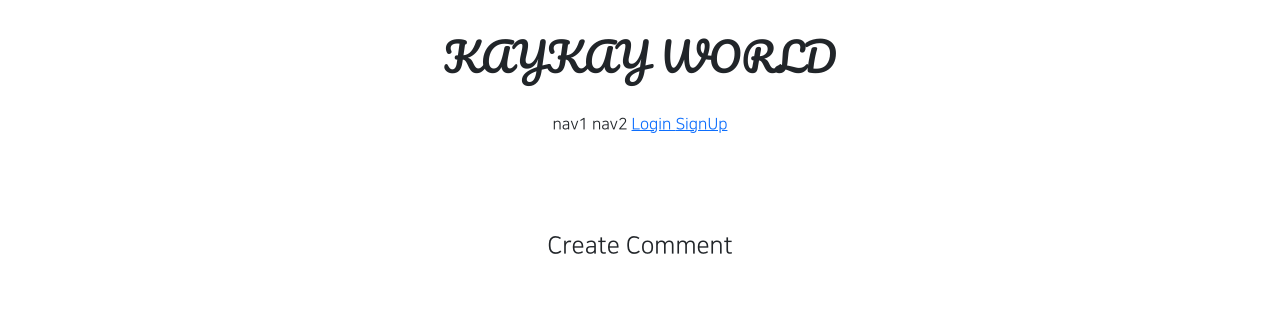
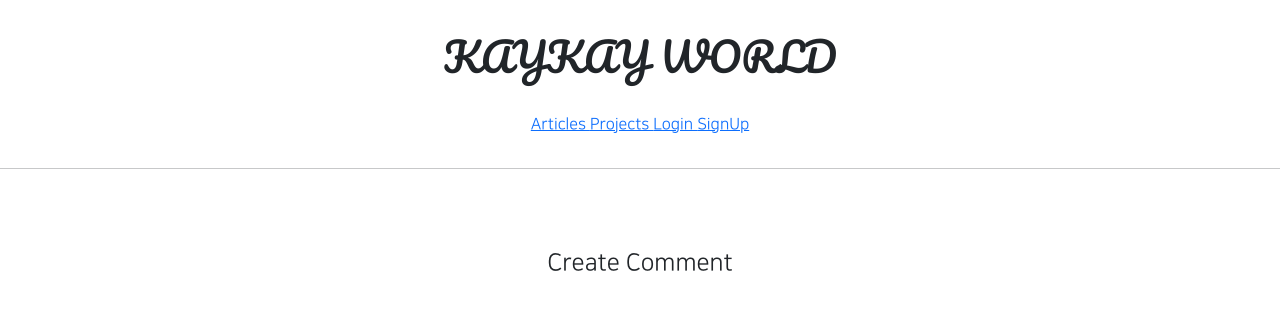
Before and after one commit to sthax17/kay, a Django app: page /accounts/create/ in a window 1280 px wide. Shown: the top 310 px of the page. Run offline with Django 3.2, Linux system fonts and the light colour scheme; parts of the project's set-up code (start-up, migrations or seed data) failed here and were passed over; some libraries are stand-ins or nearby versions.

Commit message:
08/17 5 commit

```diff
--- a/projectapp/urls.py
+++ b/projectapp/urls.py
@@ -1,10 +1,11 @@
 from django.urls import path
 
-from projectapp.views import ProjectCreateView, ProjectDetailView
+from projectapp.views import ProjectCreateView, ProjectDetailView, ProjectListView
 
 app_name = 'projectapp'
 
 urlpatterns = [
     path('create/', ProjectCreateView.as_view(), name='create'),
     path('detail/<int:pk>', ProjectDetailView.as_view(), name='detail'),
+    path('list/', ProjectListView.as_view(), name='list'),
 ]
--- a/templates/base.html
+++ b/templates/base.html
@@ -1,11 +1,13 @@
 <!DOCTYPE html>
 <html lang="en">
+
 {% include 'head.html' %}
 
 <body style="font-family: 'NanumSquareR'">
 
+{% include 'header.html' %}
 
-{% include 'header.html' %}
+<hr>
 
 {% block content %}
 {% endblock %}
@@ -14,7 +16,5 @@
 
 {% include 'footer.html' %}
 
-<hr>
-
 </body>
 </html>
--- a/templates/header.html
+++ b/templates/header.html
@@ -5,8 +5,16 @@
     </div>
 
     <div class="pargmatic_header_button">
-        <span>nav1</span>
-        <span>nav2</span>
+        <span>
+            <a href="{% url 'articleapp:list' %}">
+                Articles
+            </a>
+        </span>
+        <span>
+            <a href="{% url 'projectapp:list' %}">
+                Projects
+            </a>
+        </span>
 
         {% if not user.is_authenticated %}
 
```
Also changed, not shown: projectapp/views.py (+7 -1 lines).
